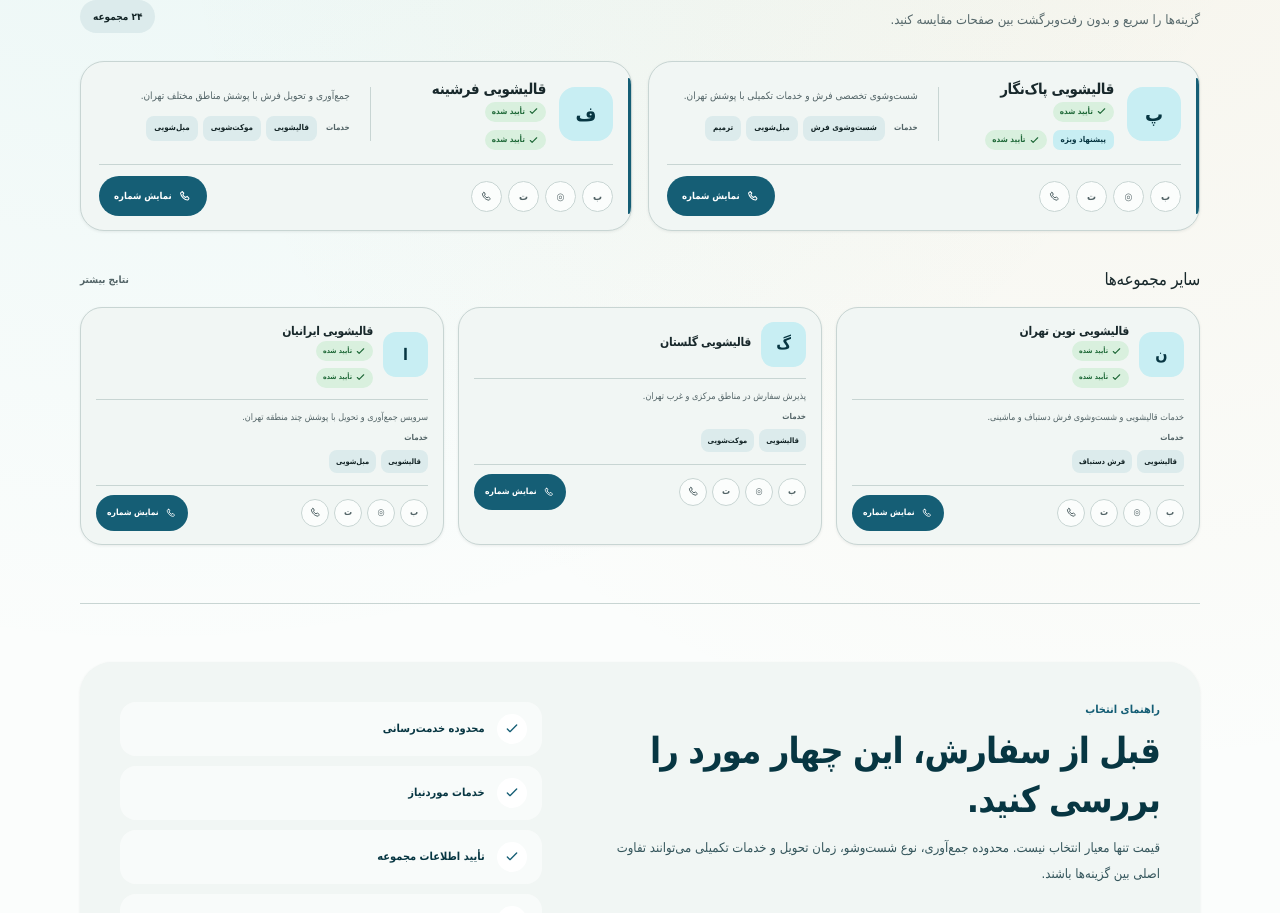
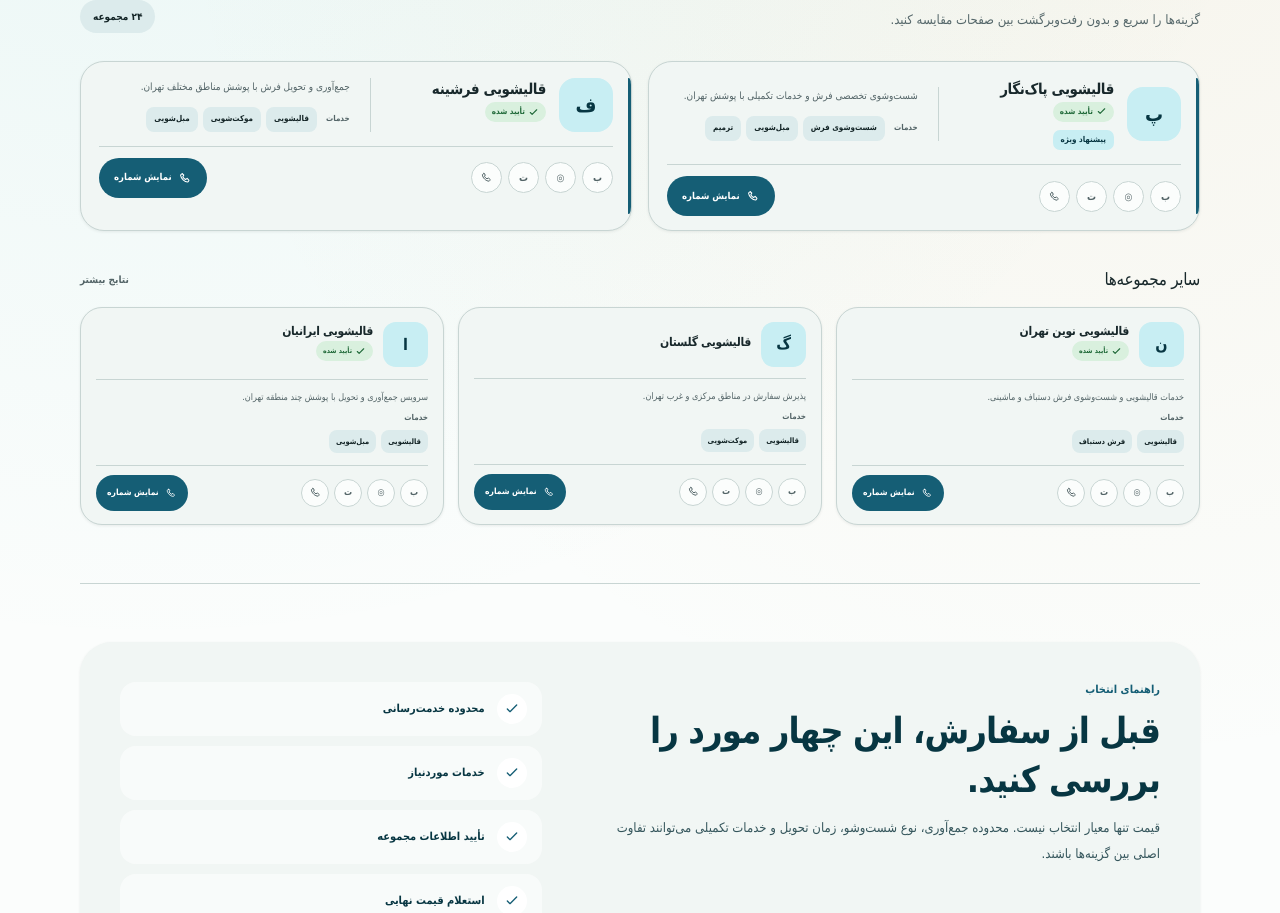
Before and after one commit to HoseinPirhadi/nextjs-boilerplate, a Next.js app: page / in a window 1280 px wide. Shown: the part 1040-1953 px from the top of the page. Built offline with nearby package versions, Linux system fonts and the light colour scheme; a web font is replaced by a local one.

Commit message:
fix: remove duplicated cleaner verification badge

```diff
--- a/app/page.tsx
+++ b/app/page.tsx
@@ -50,7 +50,6 @@ function CleanerCard({ cleaner, featured = false }: { cleaner: typeof featuredCl
             </div>
             <div className="m3-cleaner-meta">
               {cleaner.ad && <span className="m3-featured-label">پیشنهاد ویژه</span>}
-              {cleaner.verified && <span className="m3-verified"><Icon name="check" /> تأیید شده</span>}
             </div>
           </div>
         </div>
```
